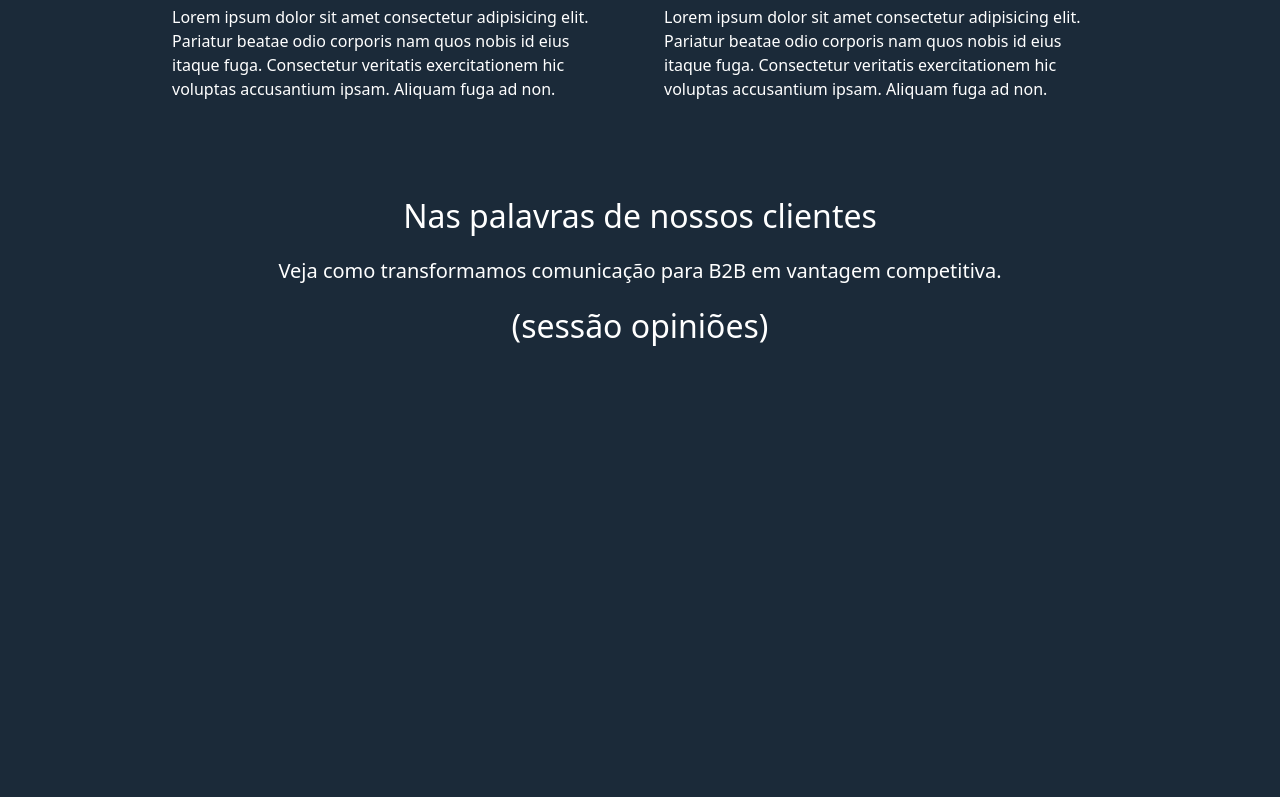
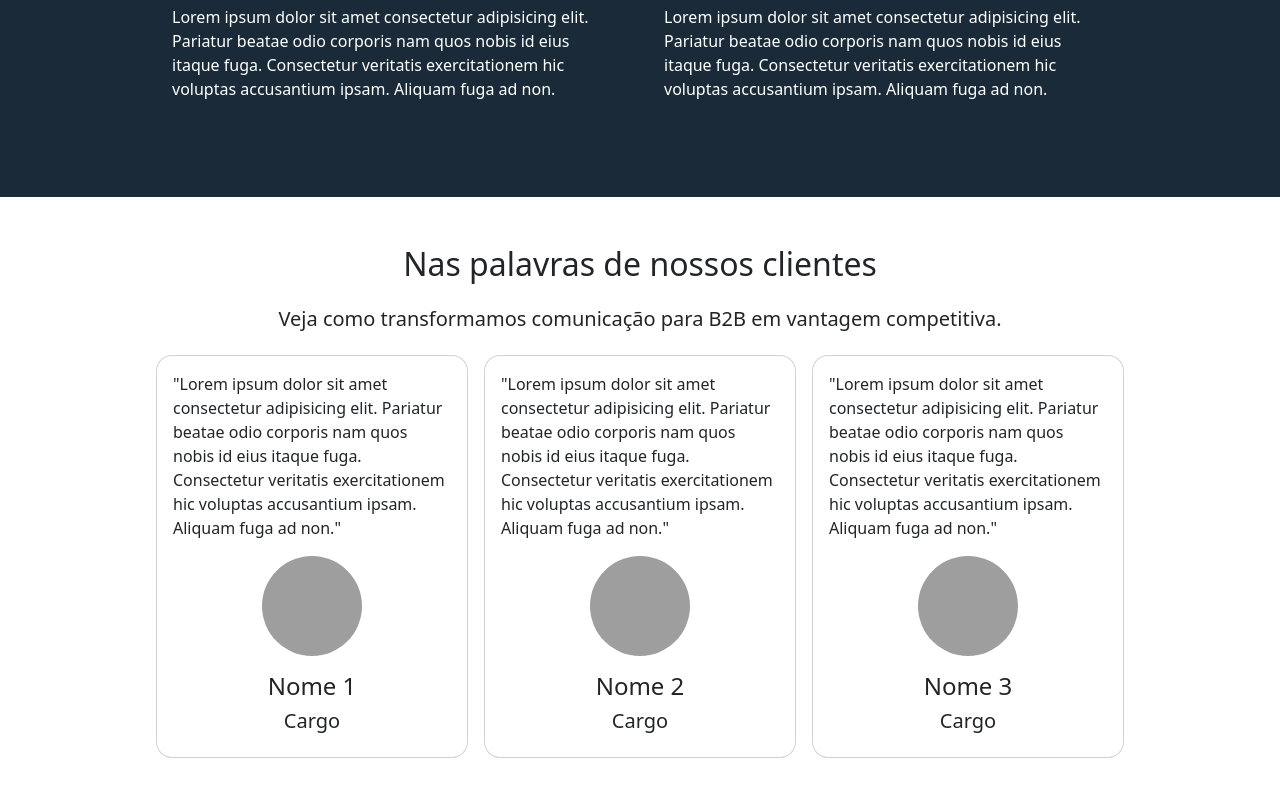
Before and after one commit to HenriquePkrueger/futura-gestao-contabil-landing, a plain HTML site: page index.html in a window 1280 px wide. Shown: the part 2331-3128 px from the top of the page. Before the commit the page ends 2725 px from the top, so only its background shows below. Drawn offline with nearby package versions, Linux system fonts and the light colour scheme; grey boxes are pictures that could not be loaded.

Commit message:
Estrutura da sessão 'testimonials' criada.

```diff
--- a/css/style.css
+++ b/css/style.css
@@ -71,3 +71,20 @@ body {
   height: 100%;
   object-fit: cover;
 }
+
+.avatar-testimonials {
+  width: 100px;
+  height: 100px;
+  border-radius: 50%;
+  overflow: hidden;
+}
+
+.avatar-testimonials img {
+  width: 100%;
+  height: 100%;
+  object-fit: cover;
+}
+
+.border-dark {
+  border-color: #000000;
+}
--- a/index.html
+++ b/index.html
@@ -129,26 +129,67 @@
                             <img class="perfil" src="img/foto_perfil_exemplo.png" alt="">
                         </div>
                         <h4 class="blue-title">Márcio Bonfim</h4>
-                        <p>Lorem ipsum dolor sit amet consectetur adipisicing elit. Pariatur beatae odio corporis nam quos nobis id eius itaque fuga. Consectetur veritatis exercitationem hic voluptas accusantium ipsam. Aliquam fuga ad non.</p>
+                        <p>Lorem ipsum dolor sit amet consectetur adipisicing elit. Pariatur beatae odio corporis nam
+                            quos nobis id eius itaque fuga. Consectetur veritatis exercitationem hic voluptas
+                            accusantium ipsam. Aliquam fuga ad non.</p>
                     </div>
                     <div class="p-3 text-start">
                         <div class="avatar-wrapper mx-auto mb-3">
                             <img class="perfil" src="img/foto_perfil_exemplo2.png" alt="">
                         </div>
                         <h4 class="blue-title">Márcio Bonfim</h4>
-                        <p>Lorem ipsum dolor sit amet consectetur adipisicing elit. Pariatur beatae odio corporis nam quos nobis id eius itaque fuga. Consectetur veritatis exercitationem hic voluptas accusantium ipsam. Aliquam fuga ad non.</p>
+                        <p>Lorem ipsum dolor sit amet consectetur adipisicing elit. Pariatur beatae odio corporis nam
+                            quos nobis id eius itaque fuga. Consectetur veritatis exercitationem hic voluptas
+                            accusantium ipsam. Aliquam fuga ad non.</p>
                     </div>
                 </div>
             </div>
         </div>
     </section>
 
-    <section id="testimonials">
-        <div class="container text-center my-5">
+    <section id="testimonials" class="bg-white text-dark">
+        <div class="container text-center py-5">
             <div class="">
                 <h1 class="pb-3 fs-2">Nas palavras de nossos clientes</h1>
                 <h2 class="pb-3 fs-5">Veja como transformamos comunicação para B2B em vantagem competitiva.</h2>
-                <h2>(sessão opiniões)</h2>
+                <div style="grid-template-columns: 1fr 1fr 1fr;" class="d-grid gap-3 pb-3 ">
+                    <div class="card p-3 text-start rounded-4">
+                        <p>"Lorem ipsum dolor sit amet consectetur adipisicing elit. Pariatur beatae odio corporis nam
+                            quos
+                            nobis id eius itaque fuga. Consectetur veritatis exercitationem hic voluptas accusantium
+                            ipsam.
+                            Aliquam fuga ad non."</p>
+                        <div class="avatar-testimonials mx-auto mb-3">
+                            <img class="" src="img/foto_perfil_exemplo.png" alt="">
+                        </div>
+                        <h4 class="text-center">Nome 1</h4>
+                        <h5 class="text-center">Cargo</h5>
+                    </div>
+                    <div class="card p-3 text-start rounded-4">
+                        <p>"Lorem ipsum dolor sit amet consectetur adipisicing elit. Pariatur beatae odio corporis nam
+                            quos
+                            nobis id eius itaque fuga. Consectetur veritatis exercitationem hic voluptas accusantium
+                            ipsam.
+                            Aliquam fuga ad non."</p>
+                        <div class="avatar-testimonials mx-auto mb-3">
+                            <img class="" src="img/foto_perfil_exemplo.png" alt="">
+                        </div>
+                        <h4 class="text-center">Nome 2</h4>
+                        <h5 class="text-center">Cargo</h5>
+                    </div>
+                    <div class="card p-3 text-start rounded-4">
+                        <p>"Lorem ipsum dolor sit amet consectetur adipisicing elit. Pariatur beatae odio corporis nam
+                            quos
+                            nobis id eius itaque fuga. Consectetur veritatis exercitationem hic voluptas accusantium
+                            ipsam.
+                            Aliquam fuga ad non."</p>
+                        <div class="avatar-testimonials mx-auto mb-3">
+                            <img class="" src="img/foto_perfil_exemplo.png" alt="">
+                        </div>
+                        <h4 class="text-center">Nome 3</h4>
+                        <h5 class="text-center">Cargo</h5>
+                    </div>
+                </div>
             </div>
         </div>
     </section>
```
